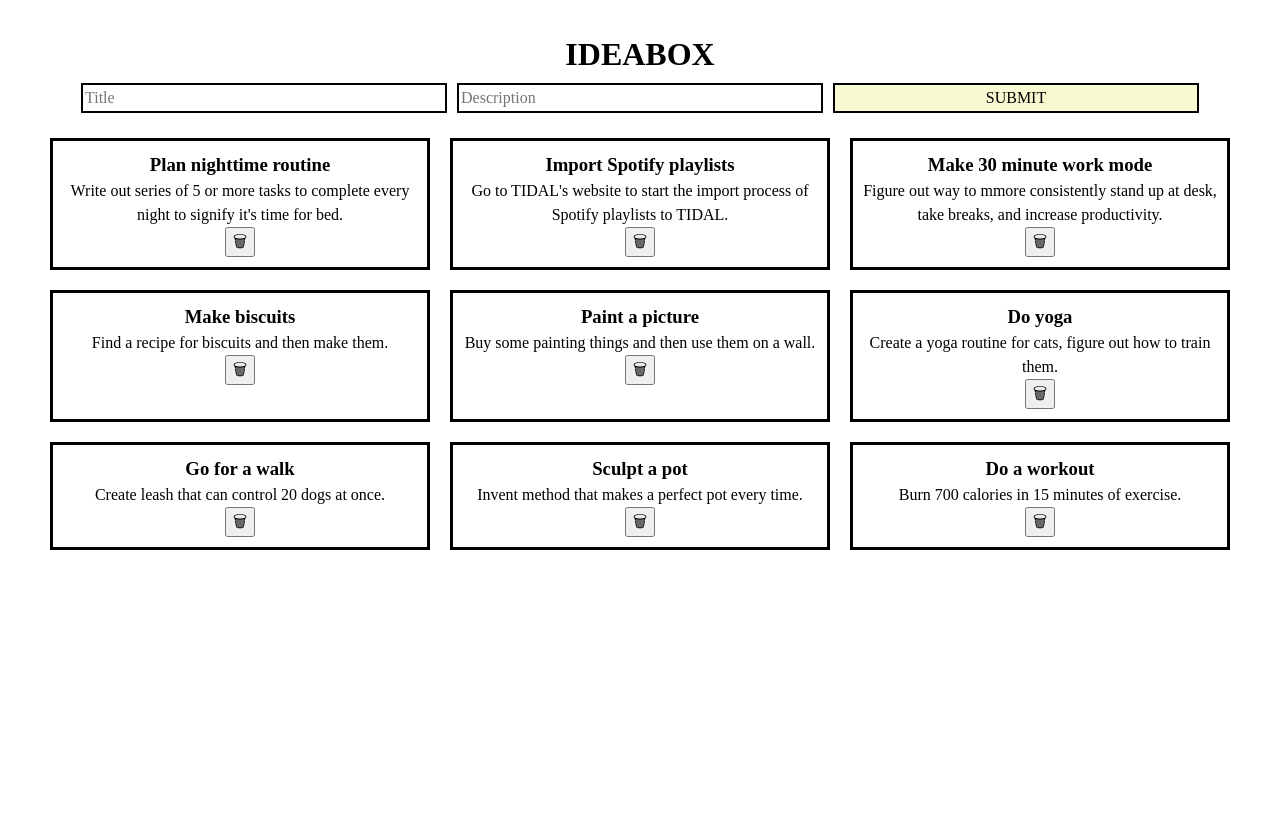
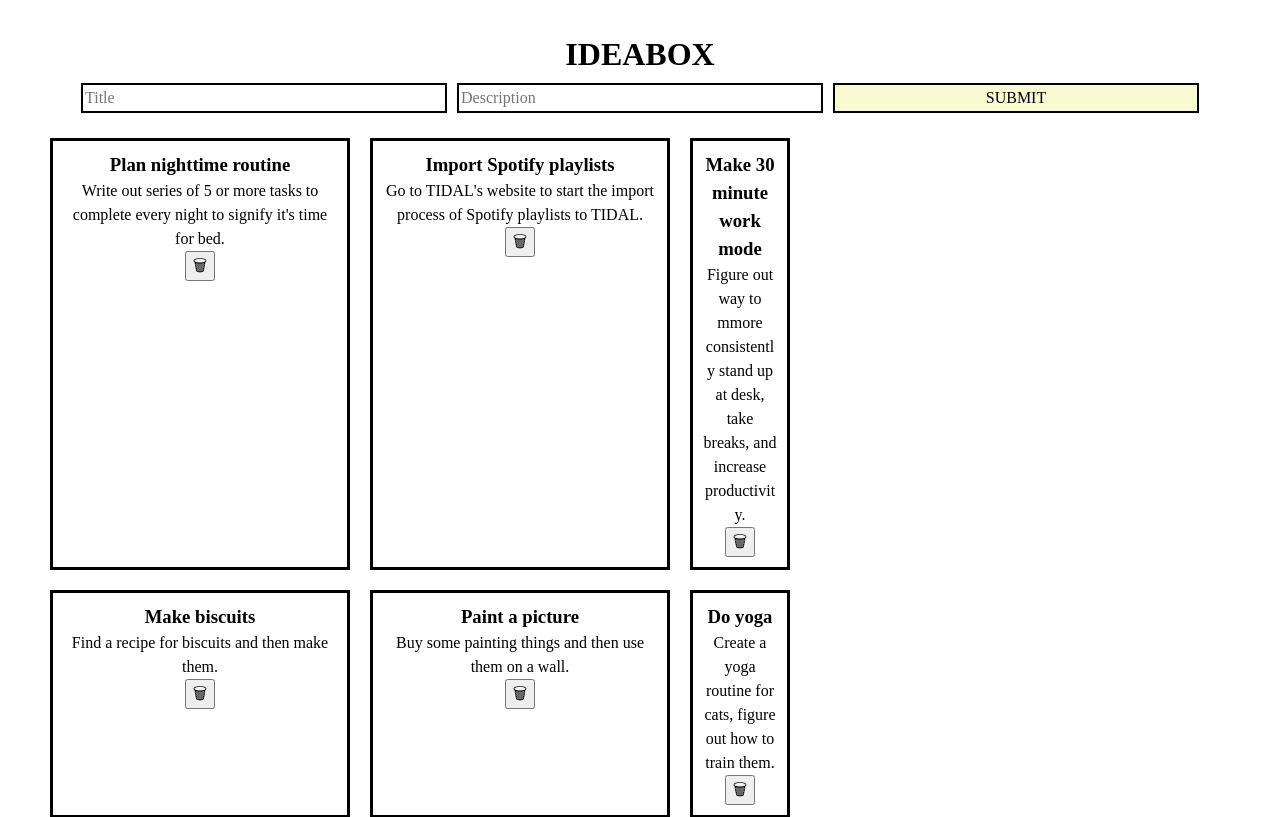
Before and after one commit to colefiscus/playground, a React (Create React App) app: page / in a window 1280 px wide. Shown: the top 817 px of the page. Built offline with nearby package versions, Linux system fonts and the light colour scheme.

Commit message:
Model pixel based grid columns

```diff
--- a/src/Ideas.js
+++ b/src/Ideas.js
@@ -27,7 +27,7 @@ const Ideas = ({ ideas, deleteIdea }) => {
 const IdeasContainer = styled.section`
   padding: 20px;
   display: grid;
-  grid-template-columns: repeat(3, 1fr);
+  grid-template-columns: 300px 300px 100px;
   grid-gap: 20px;
 `;
 
```
